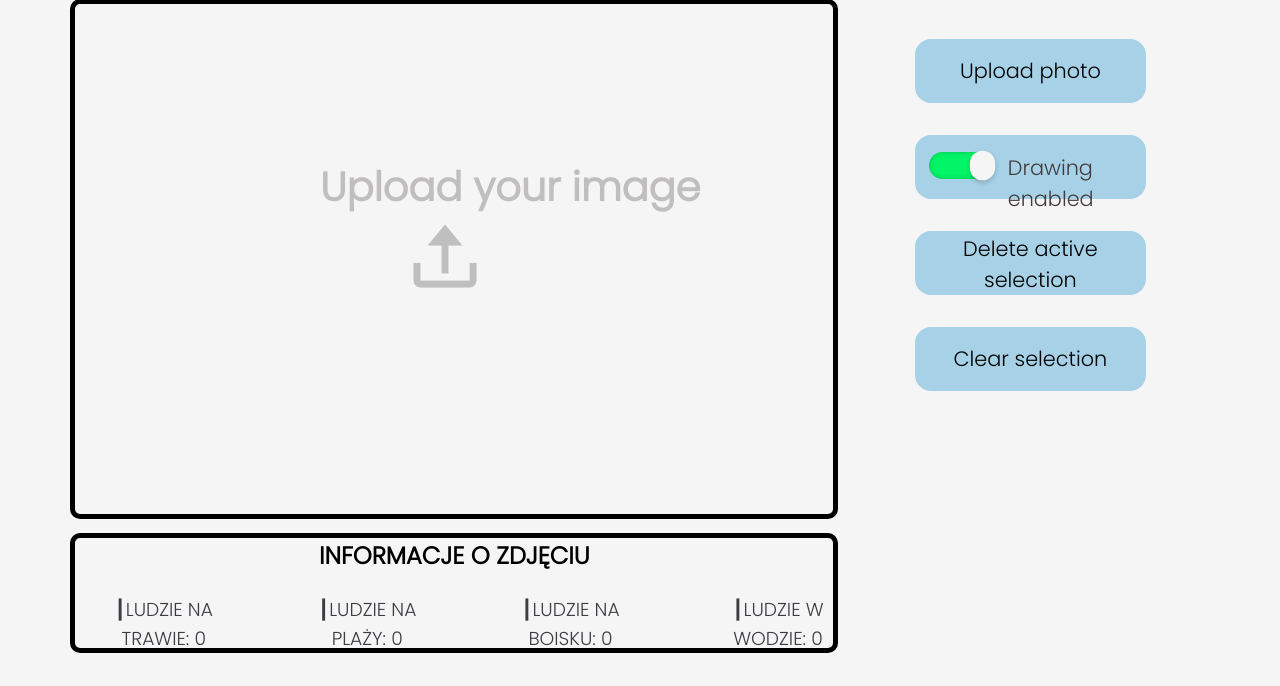
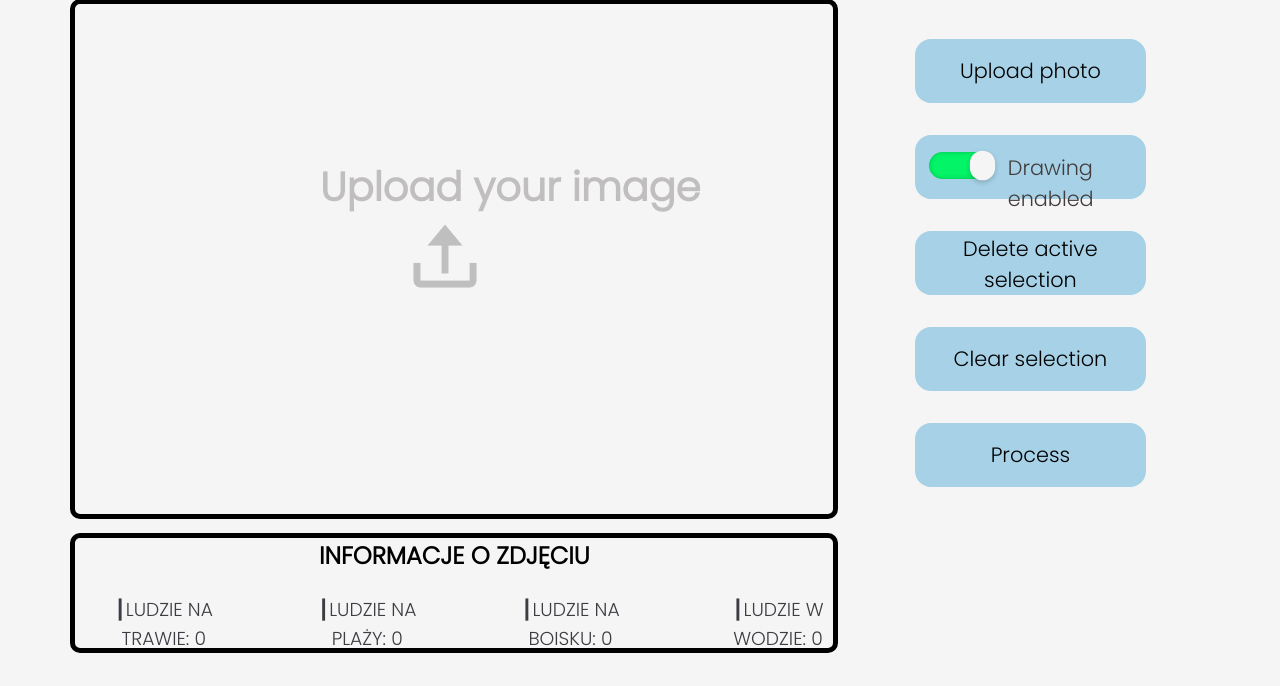
Before and after one commit to Urlich99/Projekt_intratel, a Flask app: page / in a window 1280 px wide; the page is wider, and only the part inside the window is pictured. Shown: the part 883-1569 px from the top of that part. Run offline with Flask 2, Linux system fonts and the light colour scheme; some libraries are stand-ins or nearby versions.

Commit message:
dodanie przycisku process

```diff
--- a/website/static/styles/styles.css
+++ b/website/static/styles/styles.css
@@ -227,7 +227,25 @@
     font-size: 130%;
     border: 2px solid #A6D1E6 ;
   }
-  .przycisk:hover, .przycisk2:hover, .zobacz_wiecej:hover, .btn:hover{
+
+.przycisk3{
+  width:18%;
+  height: 8%;
+  position: absolute;
+  top: 163.2%;
+  left: 71.5%;
+  border: none;
+  color:black;
+  background-color: #A6D1E6;
+  border-radius: 1rem;
+  box-shadow: inset 0 0 0 0 #A6D1E6;
+  transition: ease-out 0.2s;
+  font-size: 1rem;
+  outline: none;
+  font-size: 130%;
+  border: 2px solid #A6D1E6 ;
+}
+  .przycisk:hover, .przycisk2:hover, .przycisk3:hover, .zobacz_wiecej:hover, .btn:hover{
     cursor: pointer;
     color: whitesmoke;
   }
--- a/website/templates/index.html
+++ b/website/templates/index.html
@@ -91,6 +91,9 @@
             <button class="przycisk2" onclick="canvas.remove(canvas.getActiveObject())">
                 <p class="przycisk_text"> Delete active selection </p>
             </button>
+            <button class="przycisk3" onclick="sendToAPI()">
+                <p class="przycisk_text"> Process </p>
+            </button>
 
             <div class="wlacznik" >
                 <input type="checkbox" id="create-polygon" name="selection">
```
Also changed, not shown: website/static/js/labeledPoly.js (deleted, +0 -29 lines).
